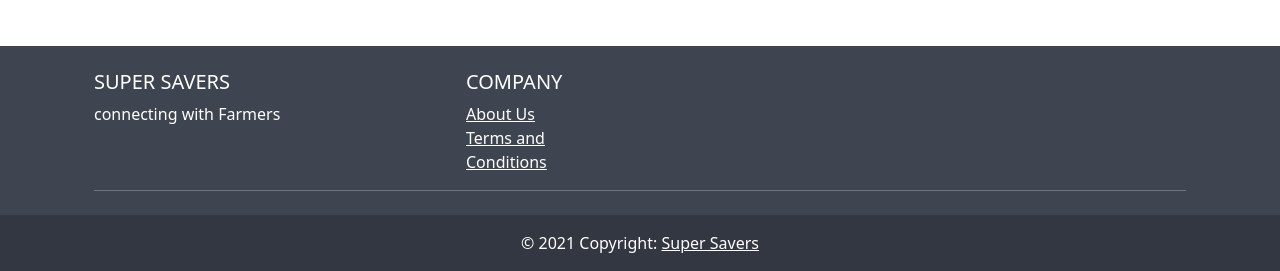
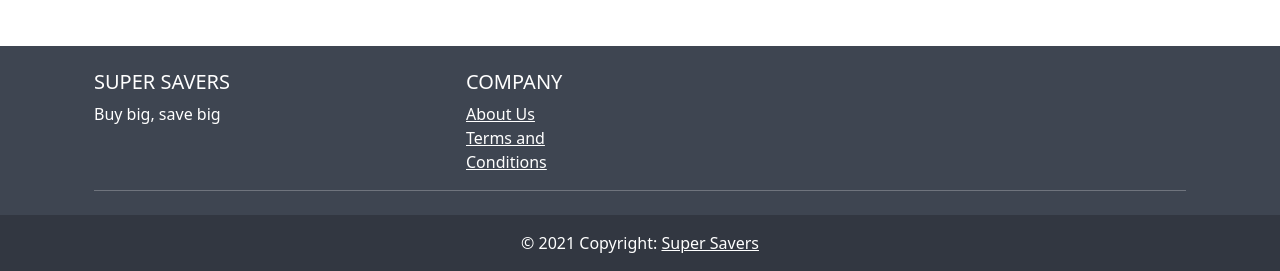
Before and after one commit to Josh596/Super-Savers, a Django app: page /basket/ in a window 1280 px wide. Shown: the part 532-803 px from the top of the page. Run offline with Django 3.2, Linux system fonts and the light colour scheme; parts of the project's set-up code (start-up, migrations or seed data) failed here and were passed over.

Commit message:
Changed company motto

```diff
--- a/templates/base_footer.html
+++ b/templates/base_footer.html
@@ -11,7 +11,7 @@
                     <h5 class="text-uppercase">Super Savers</h5>
 
                     <p>
-                        connecting with Farmers
+                        Buy big, save big
                     </p>
                 </div>
                 <!--Grid column-->
```
